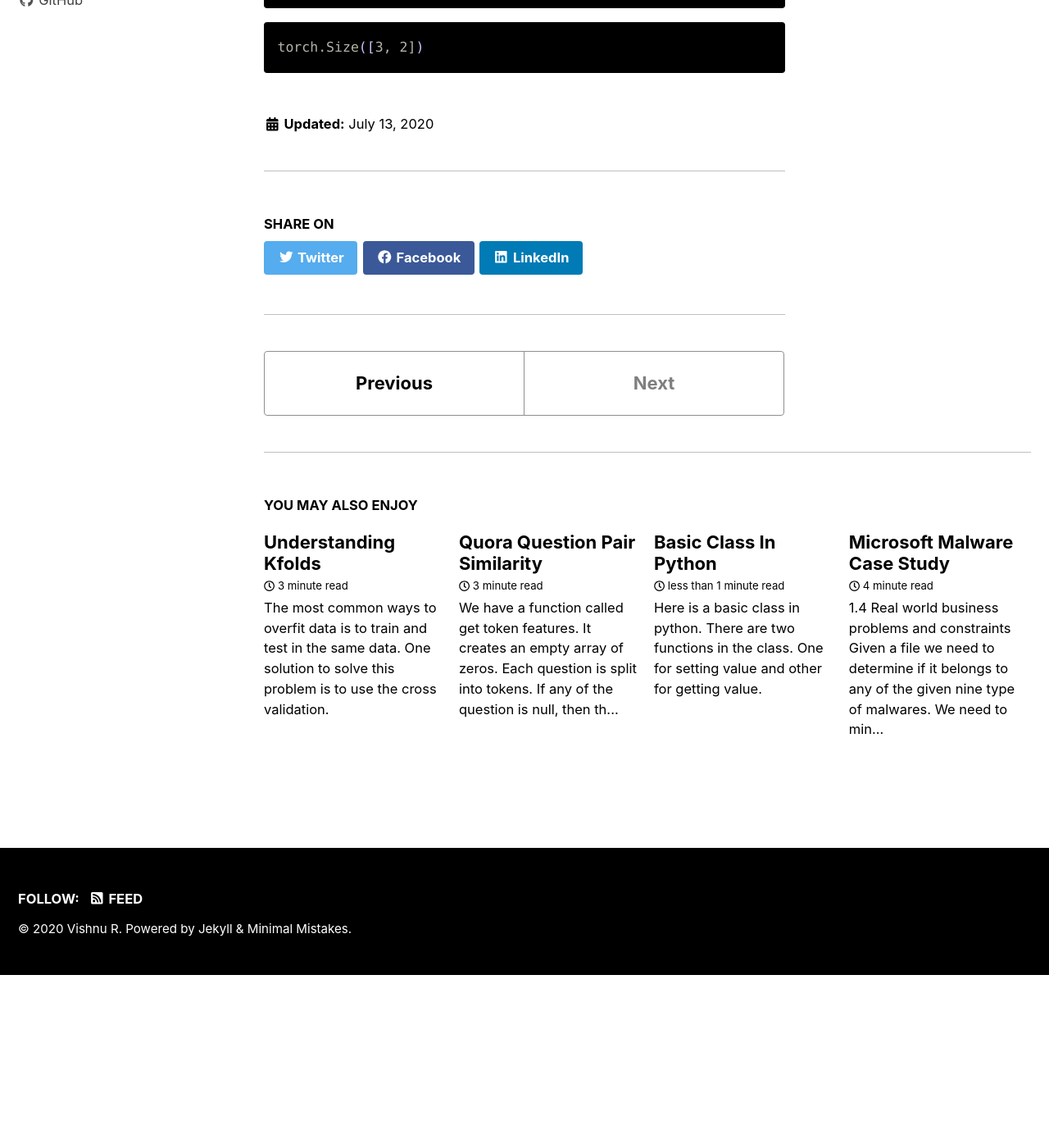
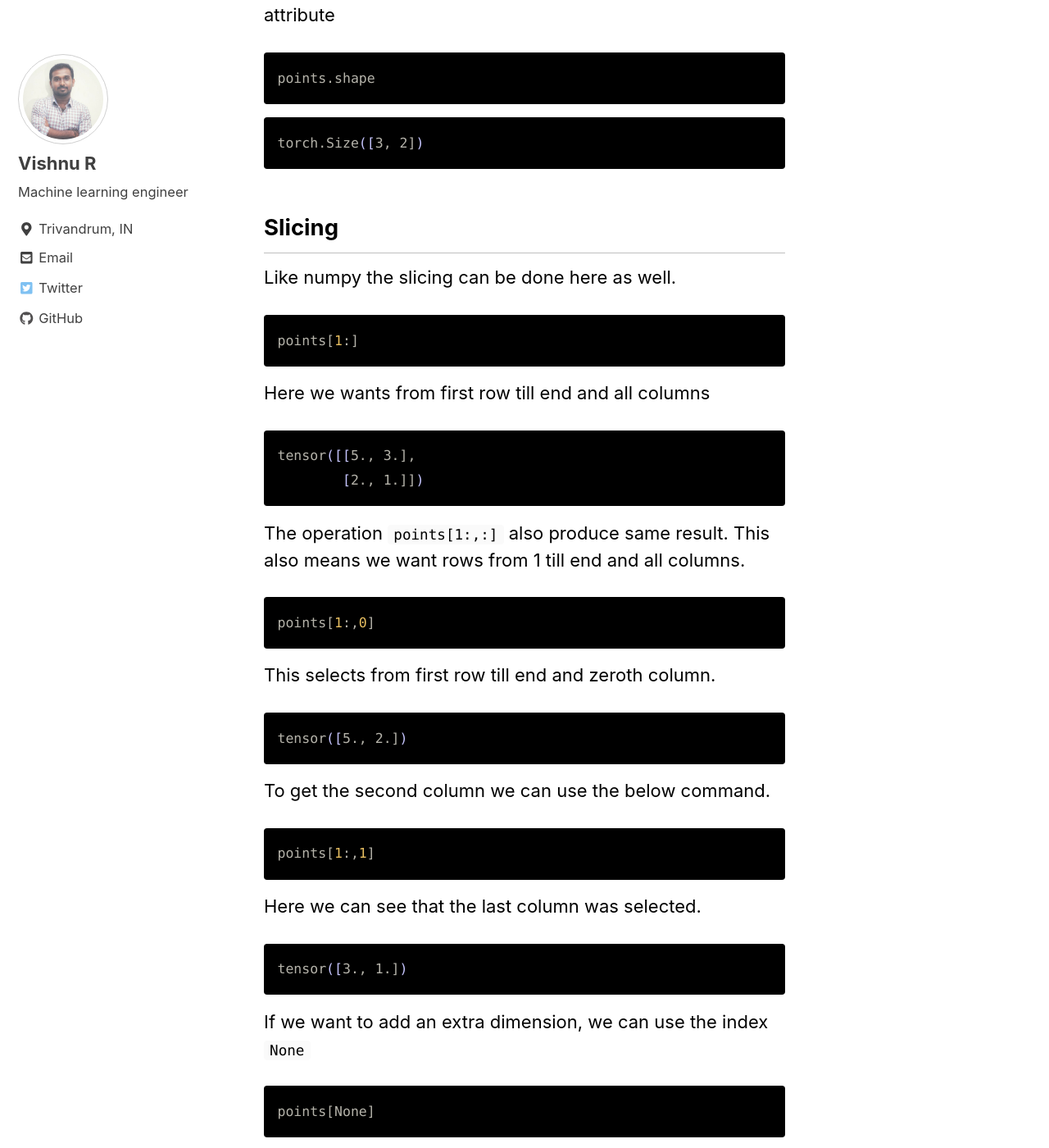
Before and after one commit to vishnurapps/vishnurapps.github.io, a Jekyll site: the page built from _posts/2020-07-13-Tensors-basics.md, in a window 1280 px wide and 1400 px high, scrolled down 1564 px. Shown: the whole window at 82% size. Built offline with Jekyll 4.4.1, drawn with Linux system fonts in a browser that asks for light colours; cached includes are drawn as plain includes; nearby versions of some CDN libraries; before the commit the page ends 2752 px from its top, so only the background shows below that; some of the changed text lies outside the part shown.

Commit message:
Update 2020-07-13-Tensors-basics.md

````diff
--- a/_posts/2020-07-13-Tensors-basics.md
+++ b/_posts/2020-07-13-Tensors-basics.md
@@ -1,3 +1,5 @@
+## Basics of tensor
+
 A `torch.Tensor` is a multi-dimensional matrix containing elements of a single data type.
 ```python
 import torch
@@ -36,3 +38,51 @@ points.shape
 ```shell
 torch.Size([3, 2])
 ```
+## Slicing
+
+Like numpy the slicing can be done here as well.
+```python
+points[1:]
+```
+Here we wants from first row till end and all columns
+```shell
+tensor([[5., 3.],
+        [2., 1.]])
+```
+The operation `points[1:,:]` also produce same result. This also means we want rows from 1 till end and all columns.
+
+```python
+points[1:,0]
+```
+
+This selects from first row till end and zeroth column.
+
+```shell
+tensor([5., 2.])
+```
+
+To get the second column we can use the below command.
+
+```python
+points[1:,1]
+```
+
+Here we can see that the last column was selected.
+
+```shell
+tensor([3., 1.])
+```
+
+If we want to add an extra dimension, we can use the index `None`
+
+```python
+points[None]
+```
+
+This is similar to unsqueeze
+
+```shell
+tensor([[[4., 1.],
+         [5., 3.],
+         [2., 1.]]])
+```
````
